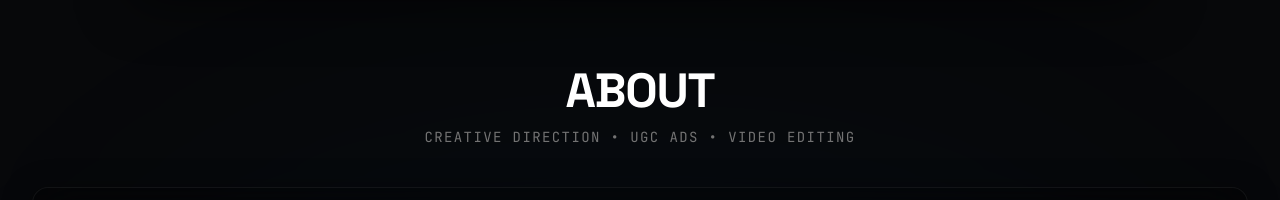
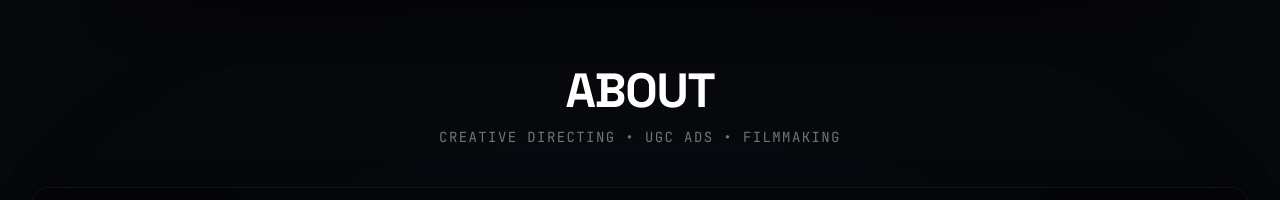
Before and after one commit to dannydnahd64-jpg/daniel-santos-portfolio, a React (Vite) app: page / in a window 1280 px wide. Shown: the part 2560-2760 px from the top of the page. Built offline with nearby package versions, Linux system fonts and the light colour scheme.

Commit message:
style: update About section subheading to Creative Directing, UGC Ads, Filmmaking

```diff
--- a/src/App.tsx
+++ b/src/App.tsx
@@ -355,7 +355,7 @@ export default function App() {
               ABOUT
             </h2>
             <p className="text-xs md:text-sm font-mono tracking-widest text-neutral-500 uppercase">
-              Creative Direction &bull; UGC Ads &bull; Video Editing
+              Creative Directing &bull; UGC Ads &bull; Filmmaking
             </p>
           </div>
 
```
